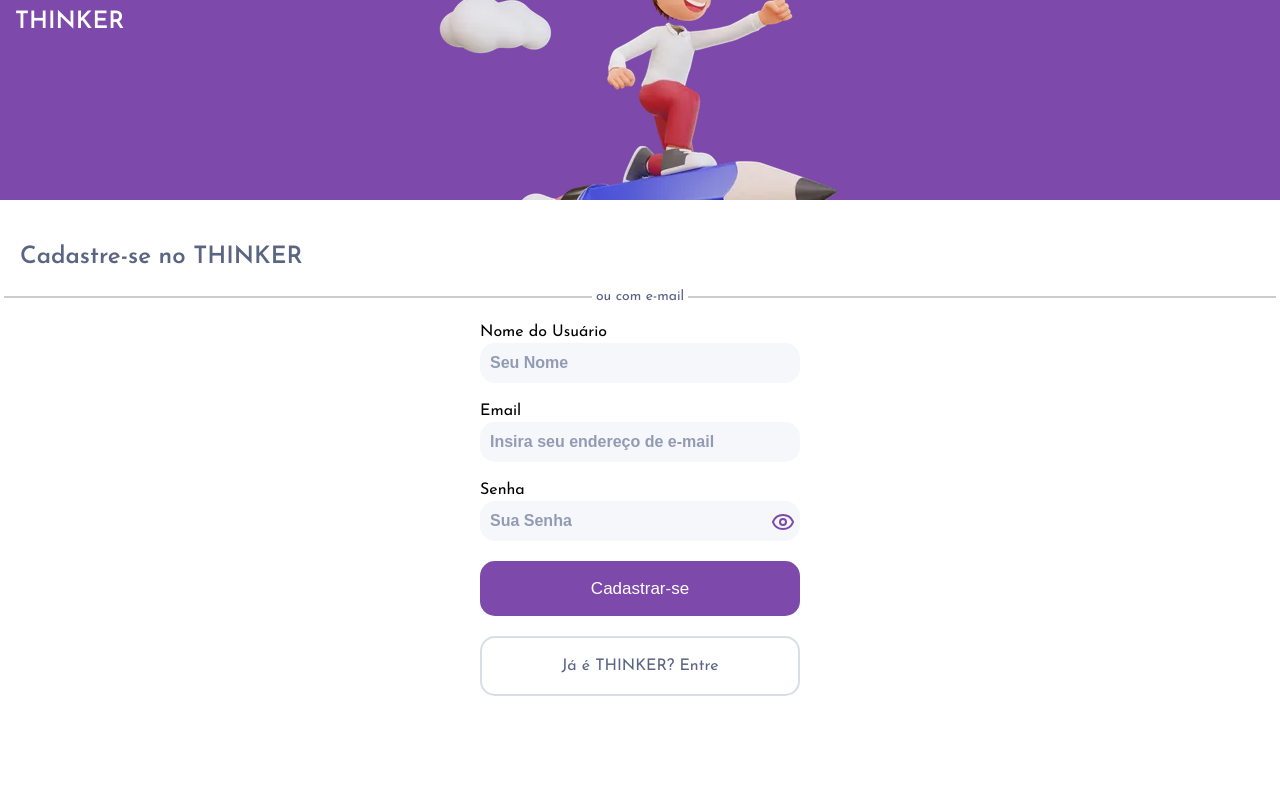
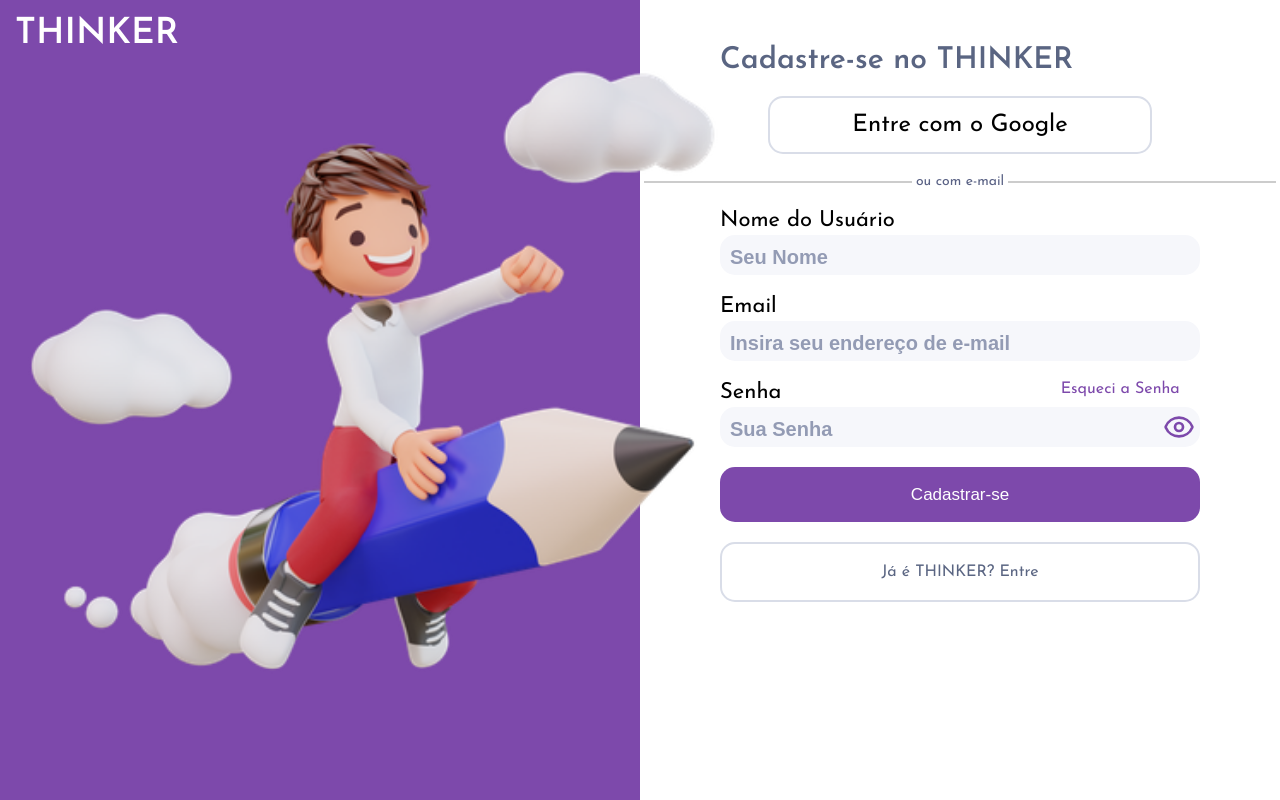
Before and after one commit to DevVitorlevi/Thinker, a React (Vite) app in the folder frontend/: page /register in a window 1280 px wide. Built offline with nearby package versions, Linux system fonts and the light colour scheme.

Commit message:
image div feta, formulário em andamento

```diff
--- a/frontend/src/pages/Register.jsx
+++ b/frontend/src/pages/Register.jsx
@@ -1,7 +1,7 @@
 import { useRef, useState } from 'react'
 import image1 from '../assets/ft1.png'
 import image2 from '../assets/ft.png'
-import { Container, Imagediv, Formdiv, Divider, Text, Form } from '../styles/Login'
+import { Container, Imagediv, Formdiv, Divider, Text, Form, Auth } from '../styles/Login'
 import { Eye, EyeClosed } from 'lucide-react'
 import { Link } from 'react-router-dom'
 
@@ -36,11 +36,6 @@ const Register = () => {
 
         let hasError = false;
         let newErrors = { name: "", email: "", password: "" };
-
-        if (FormData.name.trim() === "") {
-            newErrors.name = "Nome é obrigatório";
-            hasError = true;
-        }
         if (!emailRegex.test(FormData.email)) {
             newErrors.email = "Email inválido";
             hasError = true;
@@ -79,9 +74,13 @@ const Register = () => {
                     <img src={image2} className='desktop' />
                 </Imagediv>
                 <Formdiv>
-                    <div className="entre">
-                        <h1 className='titulo'>Cadastre-se no THINKER</h1>
-                    </div>
+                    <h1 className='titulo'>Cadastre-se no THINKER</h1>
+                    <Auth>
+                        <div className="google">
+                            <p>Entre com o Google</p>
+                        </div>
+
+                    </Auth>
                     <Divider>
                         <Text>ou com e-mail</Text>
                     </Divider>
@@ -130,10 +129,11 @@ const Register = () => {
                                 <span onClick={TogglePass}>
                                     {open ? <EyeClosed className="eye-c" /> : <Eye className="eye" />}
                                 </span>
+                                <Link to='/forgot' id='forgot'>Esqueci a Senha</Link>
                             </div>
 
                             <button type="submit">Cadastrar-se</button>
-                            <Link to='/login' target='_blank'>Já é THINKER? Entre</Link>
+                            <Link to='/login' target='_blank' id='link'>Já é THINKER? Entre</Link>
                         </form>
                     </Form>
                 </Formdiv>
--- a/frontend/src/styles/Login.js
+++ b/frontend/src/styles/Login.js
@@ -6,6 +6,9 @@ export const Container = styled.div`
     height: 100vh;
     font-family: 'Josefin Sans', sans-serif; /* Aplica a fonte apenas aqui */
 
+    @media screen and (min-width:992px){
+        flex-direction: row;
+    }
 `
 export const Imagediv = styled.div`
     background-color: #7D49AB;
@@ -77,7 +80,7 @@ export const Imagediv = styled.div`
             font-size: 36px;
         }
     }
-    @media screen and (min-width:884px) and (max-width:992px){
+    @media screen and (min-width:883px) and (max-width:992px){
         .mobile{
             position: absolute;
             top: -5%;
@@ -86,6 +89,27 @@ export const Imagediv = styled.div`
         .font{
             font-size: 36px;
 
+        }
+    }
+    @media screen and (min-width:992px) {
+        overflow: unset;
+        .desktop{
+            position: absolute;
+            left: -1%;
+            display: block;
+            width: 770px;
+        }
+        .mobile{
+            display: none;
+        }
+
+        height: 100vh;
+        display: flex;
+        width: 50vw;
+
+        .font{
+            font-size:36px;
+            top: 2%;
         }
     }
 `
@@ -97,13 +121,23 @@ export const Formdiv = styled.div`
             color: #5A6582;
             font-weight: 600;
             margin-top:45px;
+            margin-bottom: 20px;
             margin-left: 20px;
         }
         @media screen and (min-width:768px) and (max-width:992px){
         .titulo{
             font-size: 32px;
         }
+
     }
+    @media screen and (min-width:992px){
+        .titulo{
+        font-size: 30px;
+        text-align: left;
+        margin-left: 5rem;
+        }
+    }
+
 `
 export const Divider = styled.div`
     display: flex;
@@ -129,7 +163,8 @@ export const Text = styled.span`
 
         font-size: 24px;
     }
-`;
+
+`
 export const Form = styled.div`
     display: flex;
     flex-direction: column;
@@ -195,7 +230,7 @@ export const Form = styled.div`
         background-color:#821fda;
     }
 
-    a{
+    #link{
         text-decoration: none;
         color: #5A6582;
         border: 2px solid #D9DDE8;
@@ -203,6 +238,15 @@ export const Form = styled.div`
         padding: 20px;
         text-align: center;
         border-radius: 15px;
+    }
+    #forgot{
+        position: absolute;
+        top: 0;
+        right: 1%;
+        width: 150px;
+        color:#7D49AB;
+        text-align: center;
+        text-decoration: none;
     }
 
     @media screen and (min-width:768px) and (max-width:992px){
@@ -235,4 +279,48 @@ export const Form = styled.div`
             font-size: 20px;
         }
     }
+    @media screen and (min-width:992px) {
+        width: 50vw;
+        .input{
+            max-width: 40rem;
+            min-width: 30rem;
+            height:40px;
+            font-size:25px;
+        }
+        ::placeholder{
+            font-size: 20px;
+        }
+        .eye,.eye-c{
+            width: 32px;
+            height: 32px;
+            top: 30px;
+        }
+        p{
+            font-size: 22px;
+        }
+    }
 `
+export const Auth = styled.div`
+    display: flex;
+    align-items: center;
+    justify-content: center;
+    .google{
+        width:80%;
+        padding: 15px;
+        font-size: 16px;
+        text-align: center;
+        border: 2px solid #D9DDE8;
+        border-radius: 15px;
+    }
+    @media screen and (min-width:768px) {
+        .google{
+            font-size: 24px;
+        }
+    }
+    @media screen and (min-width:992px){
+        .google{
+            width: 60%;
+            margin: auto;
+        }
+    }
+`
```
